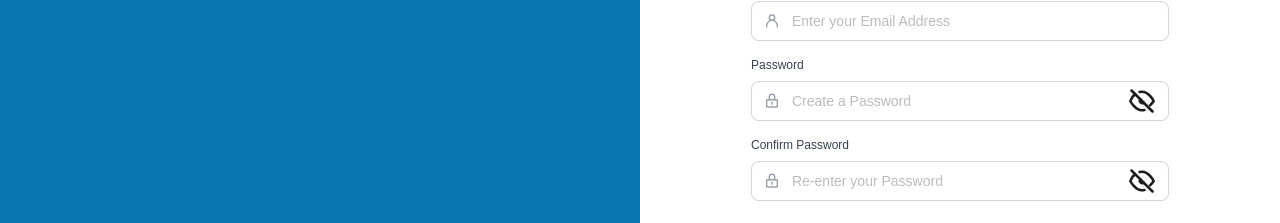
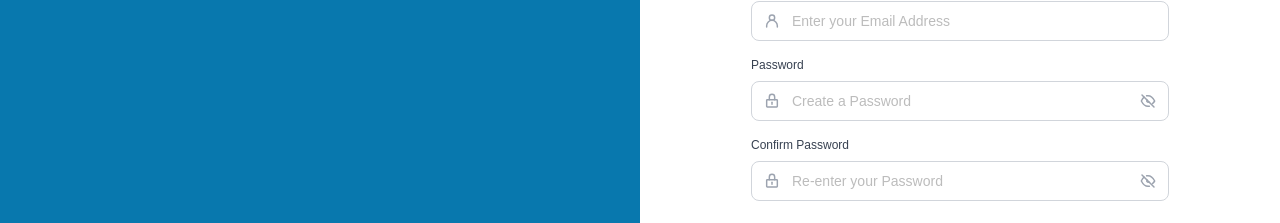
Before and after one commit to Ba5nanas/Datawow, a Next.js app in the folder landingpage/: page /user/register in a window 1280 px wide. Shown: the part 329-552 px from the top of the page. Built offline with nearby package versions, Linux system fonts and the light colour scheme.

Commit message:
ลืม commit

```diff
--- a/landingpage/components/icons.tsx
+++ b/landingpage/components/icons.tsx
@@ -7,5 +7,9 @@ export function LockIcon({ className = '' }: { className?: string }) {
 }
 
 export function EyeOffIcon({ className = 'h-7 w-7' }: { className?: string }) {
-  return <svg className="h-7 w-7" viewBox="0 0 24 24" fill="none" stroke="currentColor" strokeWidth="2.2" strokeLinecap="round" strokeLinejoin="round"><path d="m3 3 18 18" /><path d="M10.6 10.6a2 2 0 0 0 2.8 2.8" /><path d="M9.9 4.2A10.6 10.6 0 0 1 12 4c6 0 10 8 10 8a18.8 18.8 0 0 1-3.1 3.8M6.1 6.1C3.8 7.8 2 12 2 12s4 8 10 8a9.7 9.7 0 0 0 2.1-.2" /></svg>;
+  return <svg className={className} viewBox="0 0 24 24" fill="none" stroke="currentColor" strokeWidth="2.2" strokeLinecap="round" strokeLinejoin="round"><path d="m3 3 18 18" /><path d="M10.6 10.6a2 2 0 0 0 2.8 2.8" /><path d="M9.9 4.2A10.6 10.6 0 0 1 12 4c6 0 10 8 10 8a18.8 18.8 0 0 1-3.1 3.8M6.1 6.1C3.8 7.8 2 12 2 12s4 8 10 8a9.7 9.7 0 0 0 2.1-.2" /></svg>;
 }
+
+export function EyeIcon({ className = 'h-7 w-7' }: { className?: string }) {
+  return <svg className={className} viewBox="0 0 24 24" fill="none" stroke="currentColor" strokeWidth="2.2" strokeLinecap="round" strokeLinejoin="round"><path d="M2 12s3-7 10-7 10 7 10 7-3 7-10 7-10-7-10-7Z" /><circle cx="12" cy="12" r="3" /></svg>;
+}
```
